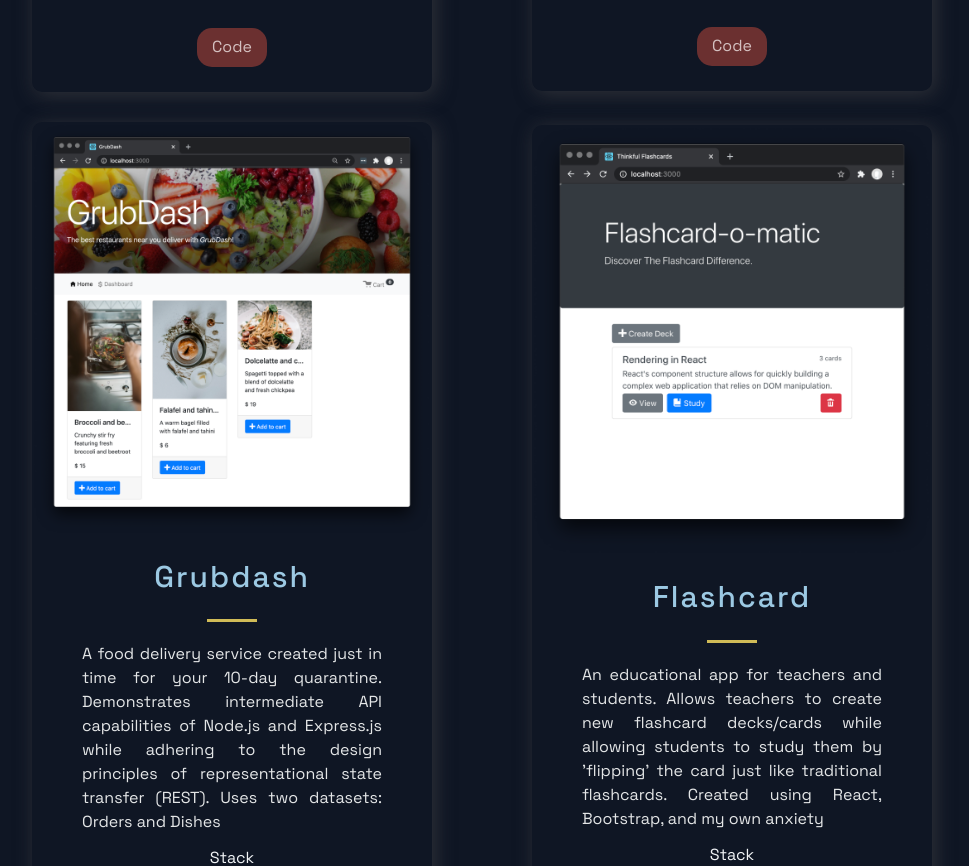
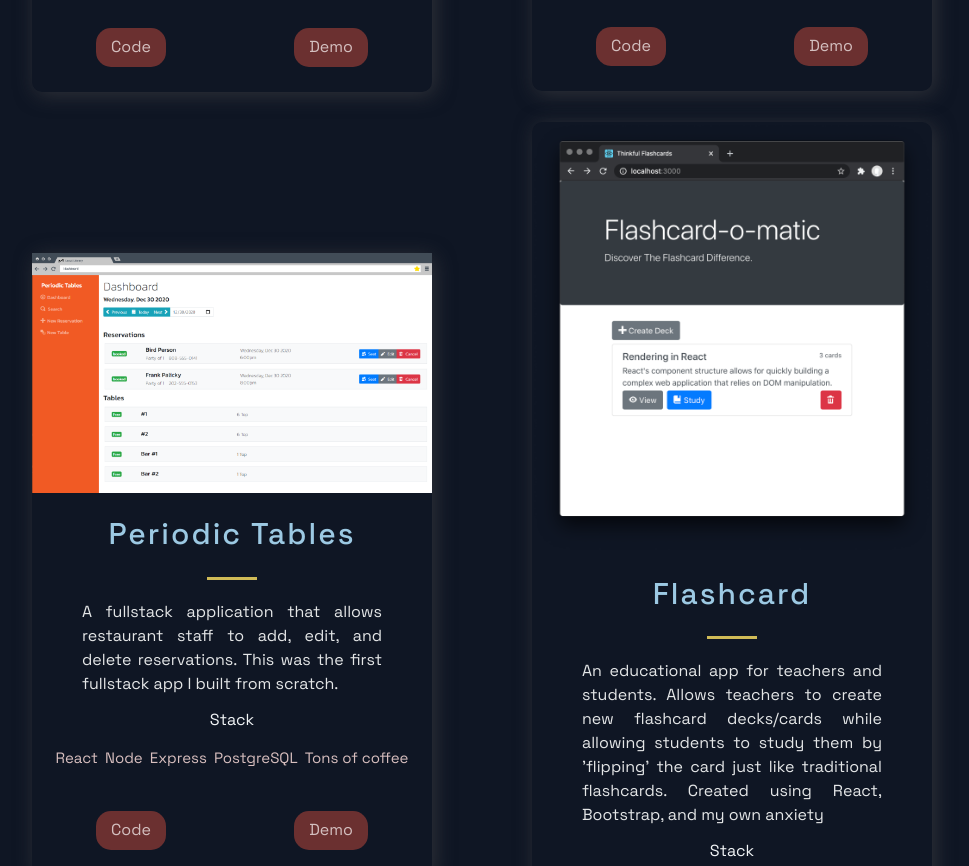
Before and after one commit to borocodes/jb_react_portfolio, a Next.js app: page / in a window 1280 px wide. Shown: the part 1580-2446 px from the top of the page, without its empty margins (158-1127 px from the left). Built offline with nearby package versions, Linux system fonts and the light colour scheme.

Commit message:
Updated Projects section

```diff
--- a/src/components/Projects/Projects.js
+++ b/src/components/Projects/Projects.js
@@ -29,6 +29,7 @@ const Projects = () => (
           <UtilityList>
             {/* <ExternalLinks href={visit}>Demo</ExternalLinks> */}
             <ExternalLinks href={source}>Code</ExternalLinks>
+            <ExternalLinks href={visit}>Demo</ExternalLinks>
           </UtilityList>
         </BlogCard>
       ))}
--- a/src/constants/constants.js
+++ b/src/constants/constants.js
@@ -18,12 +18,12 @@ export const projects = [
     id: 1,
   },
   {
-    title: 'Grubdash',
-    description: "A food delivery service created just in time for your 10-day quarantine. Demonstrates intermediate API capabilities of Node.js and Express.js while adhering to the design principles of representational state transfer (REST). Uses two datasets: Orders and Dishes",
-      image: '/images/grubdash.png',
-      tags: ['React', 'Node', 'Express', 'PostgreSQL'],
-    source: 'https://github.com/borocodes/GrubDash-Backend',
-    visit: 'https://google.com',
+    title: 'Periodic Tables',
+    description: "A fullstack application that allows restaurant staff to add, edit, and delete reservations. This was the first fullstack app I built from scratch.",
+      image: '/images/periodicTables.png',
+      tags: ['React', 'Node', 'Express', 'PostgreSQL', 'Tons of coffee'],
+    source: 'https://github.com/borocodes/restaurant-reservation-main',
+    visit: 'https://dry-brook-13595.herokuapp.com',
     id: 2,
   },
   {
```
Also changed, not shown: public/images/periodicTables.png.
